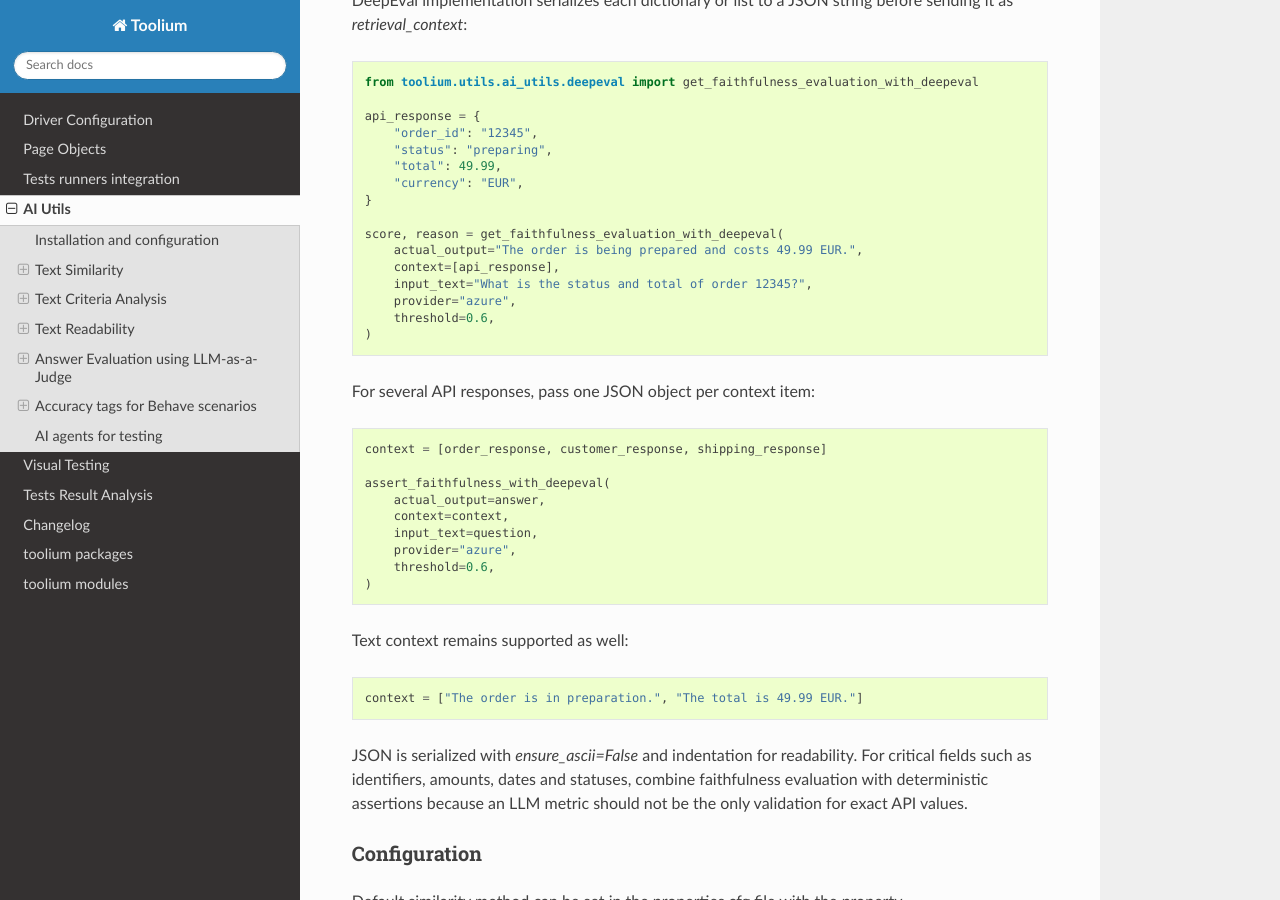
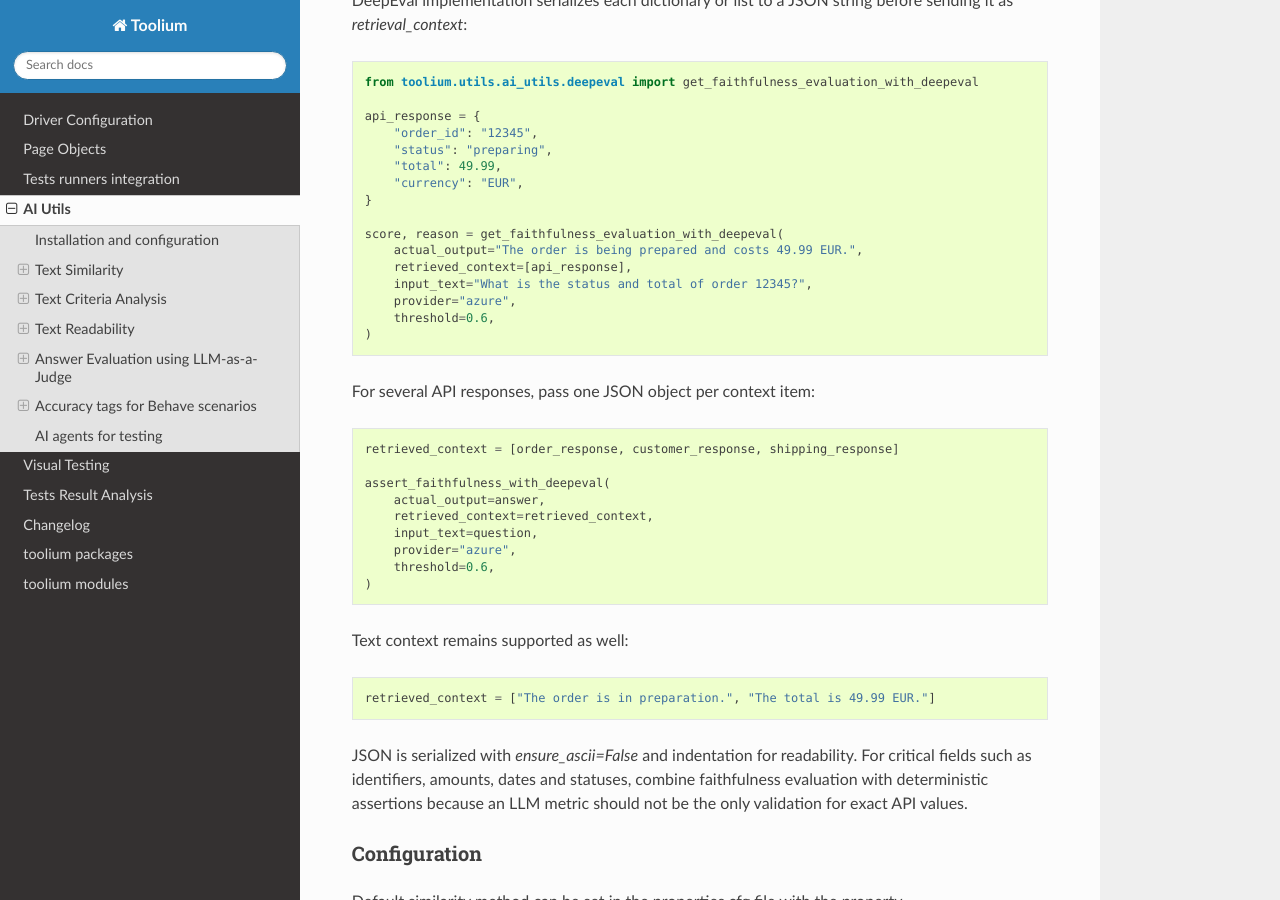
Before and after one commit to Telefonica/toolium, a Sphinx documentation site: the page built from docs/ai_utils.rst, in a window 1280 px wide and 900 px high, scrolled down 11469 px. Built offline with Sphinx 7.4.7 and the Read the Docs theme 3.1.0, drawn with Linux system fonts in a browser that asks for light colours; some of the changed text lies outside the part shown.

Commit message:
Fix DeepEval examples to reserve context for Toolium

```diff
--- a/docs/ai_utils.rst
+++ b/docs/ai_utils.rst
@@ -320,7 +320,7 @@ and the combined `passed` value is `True` only when all configured metrics pass.
         input_text="What is the status and total of order 12345?",
         actual_output="The order is being prepared and costs 49.99 EUR.",
         expected_output="Order 12345 is preparing and costs 49.99 EUR.",
-        context=[
+        retrieved_context=[
             {
                 "order_id": "12345",
                 "status": "preparing",
@@ -343,7 +343,7 @@ A single metric can be selected with a string:
     result = evaluate_contextual_with_deepeval(
         input_text="What is the order status?",
         actual_output="The order is being prepared.",
-        context=[{"status": "preparing"}],
+        retrieved_context=[{"status": "preparing"}],
         metrics="faithfulness",
         provider="azure",
         threshold=0.7,
@@ -357,7 +357,7 @@ Different thresholds can be configured for each metric with a dictionary:
         input_text="What is the status and total?",
         actual_output=answer,
         expected_output=expected_answer,
-        context=[api_response],
+        retrieved_context=[api_response],
         metrics=["faithfulness", "contextual_precision", "contextual_recall"],
         threshold={
             "faithfulness": 0.7,
@@ -376,7 +376,7 @@ with `metrics`, `threshold` or `metric_kwargs`.
     result = evaluate_contextual_with_deepeval(
         input_text="Summarize the order update.",
         actual_output="The order is ready for pickup.",
-        context=[{"status": "ready", "delivery": "pickup"}],
+        retrieved_context=[{"status": "ready", "delivery": "pickup"}],
         metric_config={
             "faithfulness": {"threshold": 0.7},
             "contextual_relevancy": {"threshold": 0.8},
@@ -398,7 +398,7 @@ Use `assert_contextual_with_deepeval()` when the test should fail if one or more
         input_text=question,
         actual_output=answer,
         expected_output=expected_answer,
-        context=context,
+        retrieved_context=retrieved_context,
         metric_config={
             "faithfulness": {"threshold": 0.7},
             "contextual_relevancy": {"threshold": 0.8},
@@ -553,7 +553,7 @@ each dictionary or list to a JSON string before sending it as `retrieval_context
 
     score, reason = get_faithfulness_evaluation_with_deepeval(
         actual_output="The order is being prepared and costs 49.99 EUR.",
-        context=[api_response],
+        retrieved_context=[api_response],
         input_text="What is the status and total of order 12345?",
         provider="azure",
         threshold=0.6,
@@ -563,11 +563,11 @@ For several API responses, pass one JSON object per context item:
 
 .. code-block:: python
 
-    context = [order_response, customer_response, shipping_response]
+    retrieved_context = [order_response, customer_response, shipping_response]
 
     assert_faithfulness_with_deepeval(
         actual_output=answer,
-        context=context,
+        retrieved_context=retrieved_context,
         input_text=question,
         provider="azure",
         threshold=0.6,
@@ -577,7 +577,7 @@ Text context remains supported as well:
 
 .. code-block:: python
 
-    context = ["The order is in preparation.", "The total is 49.99 EUR."]
+    retrieved_context = ["The order is in preparation.", "The total is 49.99 EUR."]
 
 JSON is serialized with `ensure_ascii=False` and indentation for readability. For critical fields such as identifiers,
 amounts, dates and statuses, combine faithfulness evaluation with deterministic assertions because an LLM metric should
```
